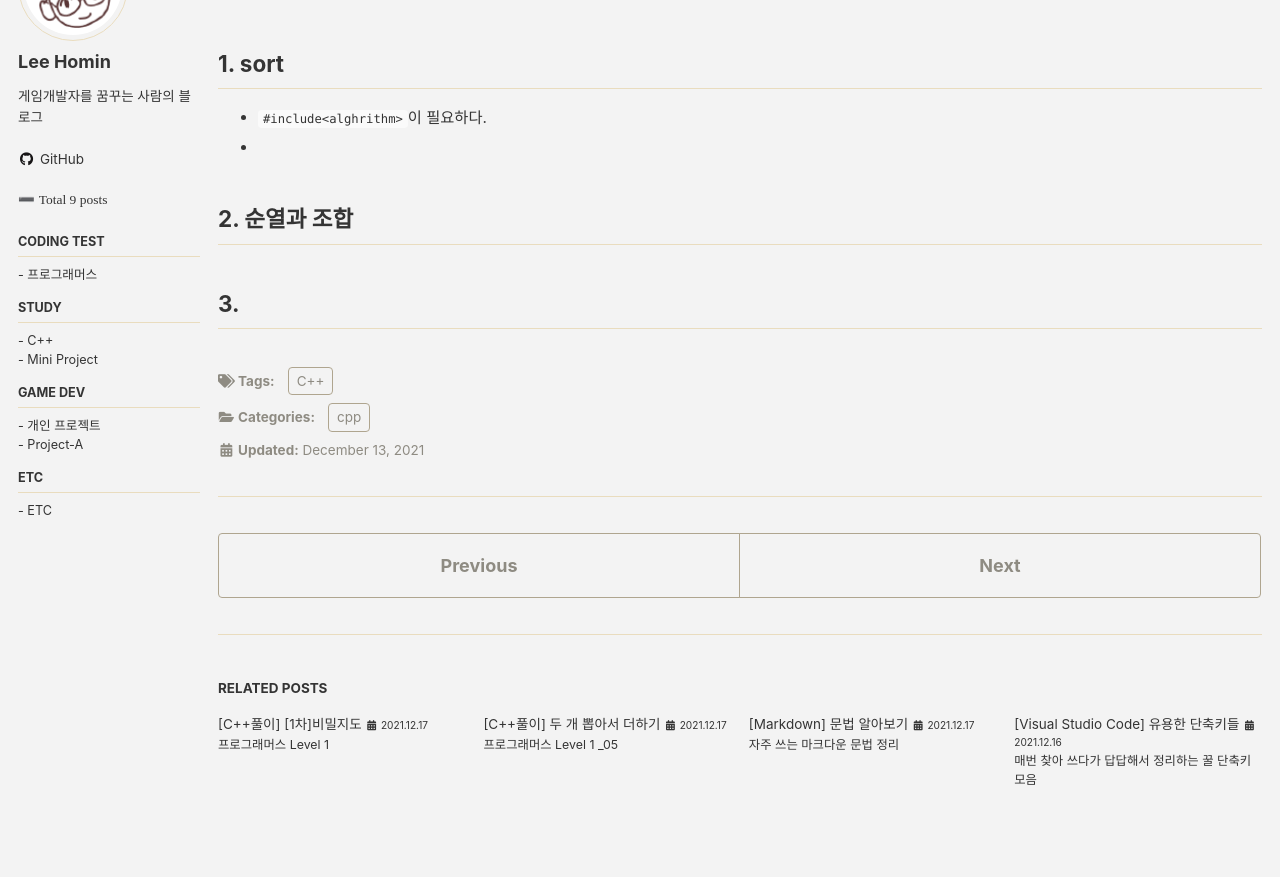
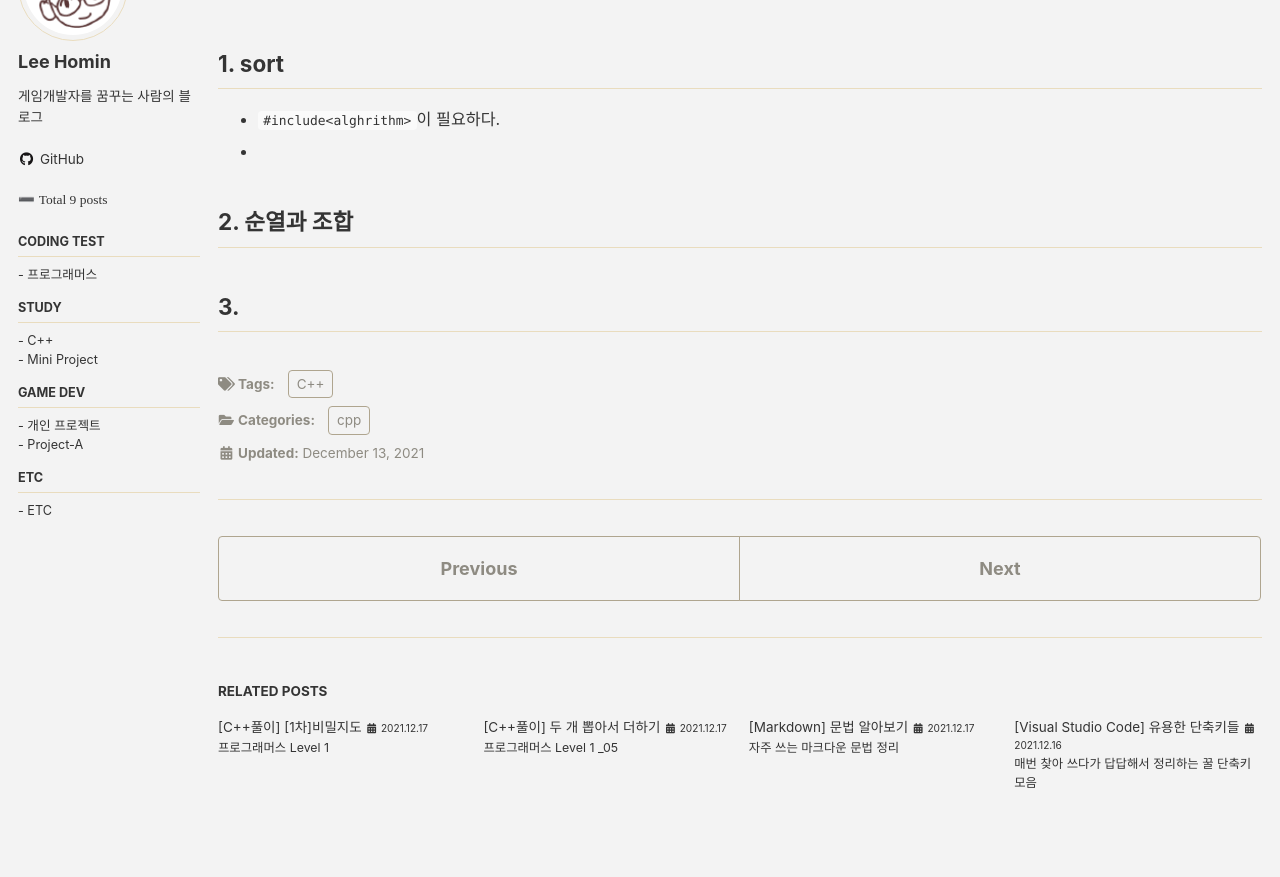
Before and after one commit to Squidward79/Squidward79.github.io, a Jekyll site: the page built from _posts/C++/2021-12-13-cpp_libraries.md, in a window 1280 px wide and 1233 px high. Shown: the part 207-1084 px from the top of the window. Built offline with Jekyll 4.4.1, drawn with Linux system fonts in a browser that asks for light colours; cached includes are drawn as plain includes.

Commit message:
페이지 폰트 수정, wide 값 조정

```diff
--- a/_sass/minimal-mistakes/_page.scss
+++ b/_sass/minimal-mistakes/_page.scss
@@ -114,7 +114,7 @@ body {
   p,
   li,
   dl {
-    font-size: 0.85em;   //<수정> default 1em
+    font-size: 0.9em;   //<수정> default 1em
   }
 
   /* paragraph indents */
--- a/_sass/minimal-mistakes/_variables.scss
+++ b/_sass/minimal-mistakes/_variables.scss
@@ -146,7 +146,7 @@ $base0f: #ff5370 !default;
 
 $small: 600px !default;
 $medium: 768px !default;
-$medium-wide: 900px !default;
+$medium-wide: 800px !default;
 $large: 1024px !default;
 $x-large: 1280px !default;
 $max-width: $x-large !default;
```
